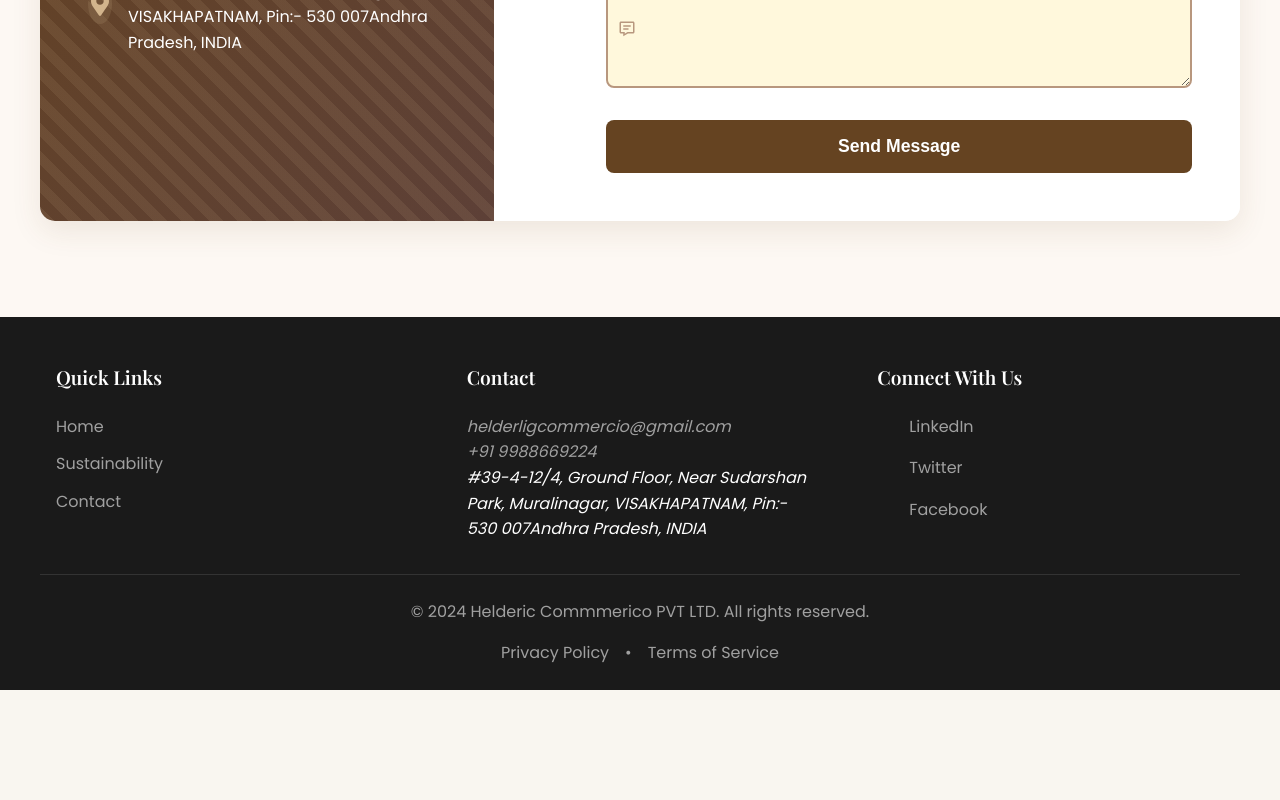
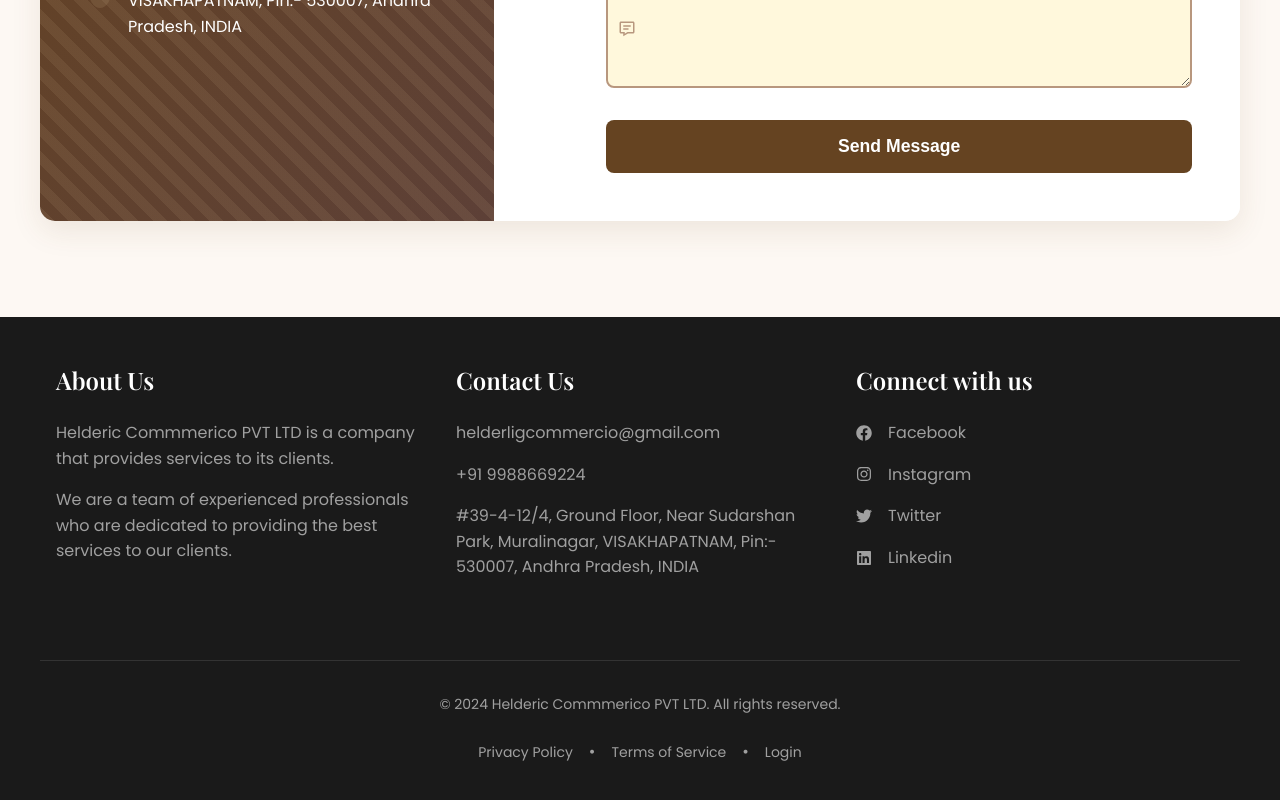
Before and after one commit to dinexh/Helderlig, a Next.js app in the folder my-app/: page / in a window 1280 px wide. Shown: the part 5938-6738 px from the top of the page. Before the commit the page ends 6628 px from the top, so only its background shows below. Built offline with nearby package versions, Linux system fonts and the light colour scheme; no server answers.

Commit message:
redo footer

```diff
--- a/my-app/src/app/components/footer/footer.css
+++ b/my-app/src/app/components/footer/footer.css
@@ -1,133 +1,134 @@
-.footer {
+.footer-component {
     background-color: #1a1a1a;
     color: #ffffff;
-    padding: 3rem 1rem 1.5rem;
+    width: 100%;
+    display: flex;
+    flex-direction: column;
+    justify-content: center;
+    align-items: center;
+    padding: 3rem 1rem;
+}
+/* --------------------------------------------------------footer top-------------------- */
+.footer-component-top {
+    width: 100%;
+    max-width: 75rem;
+    display: flex;
+    justify-content: space-between;
+    align-items: flex-start;
+    gap: 2rem;
+    padding: 0 1rem 2rem;
 }
 
-.footer-content {
-    max-width: 1200px;
-    margin: 0 auto;
-    display: grid;
-    grid-template-columns: repeat(auto-fit, minmax(250px, 1fr));
-    gap: 2rem;
-    padding-bottom: 2rem;
+.footer-component-top-one,
+.footer-component-top-two,
+.footer-component-top-three {
+    flex: 1;
+    min-width: 15rem;
 }
 
-.footer-section {
-    padding: 0 1rem;
-}
-
-.footer-heading {
-    color: #ffffff;
-    font-size: 1.2rem;
+.footer-component-top h2 {
+    font-size: 1.5rem;
     margin-bottom: 1.5rem;
     font-weight: 600;
-}
-
-.footer-nav {
-    display: flex;
-    flex-direction: column;
-    gap: 0.75rem;
-}
-
-.footer-link {
-    color: #a0a0a0;
-    text-decoration: none;
-    transition: color 0.2s ease;
-}
-
-.footer-link:hover {
     color: #ffffff;
 }
 
-.contact-info {
+.footer-component-top p {
+    color: #a0a0a0;
+    line-height: 1.6;
+    margin-bottom: 1rem;
+}
+
+.footer-component-top-three {
+    display: flex;
+    flex-direction: column;
+    align-items: flex-start;
+    width: 100%;
+}
+
+.footer-component-top-three h2 {
+    width: 100%;
+}
+
+.footer-component-top-three-icons {
     display: flex;
     flex-direction: column;
     gap: 1rem;
-    font-style: normal;
+    width: 100%;
 }
 
-.contact-item {
+.icon-group {
     display: flex;
     align-items: center;
-    gap: 0.5rem;
+    gap: 1rem;
     color: #a0a0a0;
+    cursor: pointer;
+    transition: color 0.2s ease;
+    width: 100%;
 }
 
-.contact-item i {
-    width: 20px;
+.icon-group:hover {
     color: #ffffff;
 }
-
-.social-links {
+/* --------------------------------------------------------footer bottom-------------------- */
+.footer-component-bottom {
+    width: 100%;
+    max-width: 75rem;
+    margin-top: 2rem;
+    border-top: 1px solid #333;
     display: flex;
     flex-direction: column;
+    align-items: center;
+    gap: 1.5rem;
+    padding: 2rem 1rem 0;
+}
+.footer-component-bottom p{
+    color: #a0a0a0;
+    font-size: 0.875rem;
+}
+.footer-component-bottom-nav{
+    display: flex;
+    flex-wrap: wrap;
+    justify-content: center;
+    align-items: center;
     gap: 1rem;
 }
-
-.social-link {
-    display: flex;
-    align-items: center;
-    gap: 0.75rem;
+.footer-component-bottom-nav a{
     color: #a0a0a0;
     text-decoration: none;
+    font-size: 0.875rem;
     transition: color 0.2s ease;
 }
-
-.social-link:hover {
+.footer-component-bottom-nav a:hover {
     color: #ffffff;
 }
-
-.social-link i {
-    width: 20px;
-    font-size: 1.2rem;
-}
-
-.footer-bottom {
-    max-width: 1200px;
-    margin: 0 auto;
-    padding-top: 1.5rem;
-    border-top: 1px solid #333;
-    text-align: center;
-}
-
-.copyright {
-    color: #a0a0a0;
-    margin-bottom: 1rem;
-}
-
-.legal-links {
-    display: flex;
-    justify-content: center;
-    gap: 1rem;
-    align-items: center;
-}
-
-.legal-link {
-    color: #a0a0a0;
-    text-decoration: none;
-    transition: color 0.2s ease;
-}
-
-.legal-link:hover {
-    color: #ffffff;
-}
-
 .separator {
     color: #a0a0a0;
 }
-
-@media (max-width: 768px) {
-    .footer-content {
-        grid-template-columns: 1fr;
+/* Responsive Design */
+@media (max-width: 48rem) {
+    .footer-component-top {
+        flex-direction: column;
+        align-items: center;
         text-align: center;
     }
 
-    .contact-item {
-        justify-content: center;
+    .footer-component-top-one,
+    .footer-component-top-two,
+    .footer-component-top-three {
+        width: 100%;
+        align-items: center;
     }
 
-    .social-links {
+    .footer-component-top-three,
+    .footer-component-top-three-icons,
+    .icon-group {
         align-items: center;
+        justify-content: center;
+        text-align: center;
+    }
+
+    .footer-component-bottom {
+        text-align: center;
     }
 }
--- a/my-app/src/app/components/footer/footer.tsx
+++ b/my-app/src/app/components/footer/footer.tsx
@@ -2,95 +2,55 @@
 import './footer.css';
 import React from 'react';
 import Link from 'next/link';
+import { FaFacebook, FaInstagram, FaTwitter, FaLinkedin } from 'react-icons/fa';
 import { contactInfo } from '@/app/data/contactInfo';
 
 const Footer = () => {
     const currentYear = new Date().getFullYear();
 
     return (
-        <footer className="footer">
-            <div className="footer-content">
-                {/* Primary Navigation */}
-                <div className="footer-section">
-                    <h4 className="footer-heading">Quick Links</h4>
-                    <nav className="footer-nav">
-                        <Link href="/" className="footer-link">Home</Link>
-                        <Link href="/UI/sustainability" className="footer-link">Sustainability</Link>
-                        <Link href="/UI/contact" className="footer-link">Contact</Link>
-                    </nav>
+        <footer className="footer-component">
+            <div className="footer-component-top">
+                <div className="footer-component-top-one">
+                    <h2>About Us</h2>
+                    <p>Helderic Commmerico PVT LTD is a company that provides services to its clients.</p>
+                    <p>We are a team of experienced professionals who are dedicated to providing the best services to our clients.</p>
                 </div>
-
-                {/* Contact Information */}
-                <div className="footer-section">
-                    <h4 className="footer-heading">Contact</h4>
-                    <address className="contact-info-footer">
-                        <div className="contact-item-footer">
-                            <i className="fas fa-envelope" aria-hidden="true"></i>
-                            <a href={`mailto:${contactInfo.email}`} className="footer-link">
-                                {contactInfo.email}
-                            </a>
+                <div className="footer-component-top-two">
+                    <h2>Contact Us</h2>
+                    <p>{contactInfo.email}</p>
+                    <p>{contactInfo.phone}</p>
+                    <p>{contactInfo.address}</p>
+                </div>
+                <div className="footer-component-top-three">
+                    <h2>Connect with us</h2>
+                    <div className="footer-component-top-three-icons">
+                        <div className="icon-group">
+                            <FaFacebook onClick={() => window.open('https://www.facebook.com/profile.php?id=100093181888184', '_blank')} /> <span>Facebook</span>
                         </div>
-                        <div className="contact-item-footer">
-                            <i className="fas fa-phone" aria-hidden="true"></i>
-                            <a href={`tel:${contactInfo.phone}`} className="footer-link">
-                                {contactInfo.phone}
-                            </a>
+                        <div className="icon-group">
+                            <FaInstagram onClick={() => window.open('https://www.instagram.com/helderic_commmerico/', '_blank')} /> <span>Instagram</span>
                         </div>
-                        <div className="contact-item-footer">
-                            <i className="fas fa-map-marker-alt" aria-hidden="true"></i>
-                            <span>{contactInfo.address}</span>
+                        <div className="icon-group">
+                            <FaTwitter onClick={() => window.open('https://x.com/helderic_commmerico', '_blank')} /> <span>Twitter</span>
                         </div>
-                    </address>
-                </div>
-
-                {/* Social Media */}
-                <div className="footer-section">
-                    <h4 className="footer-heading">Connect With Us</h4>
-                    <div className="social-links">
-                        <a
-                            href="https://linkedin.com"
-                            target="_blank"
-                            rel="noopener noreferrer"
-                            className="social-link"
-                            aria-label="Visit our LinkedIn page"
-                        >
-                            <i className="fab fa-linkedin" aria-hidden="true"></i>
-                            <span>LinkedIn</span>
-                        </a>
-                        <a
-                            href="https://twitter.com"
-                            target="_blank"
-                            rel="noopener noreferrer"
-                            className="social-link"
-                            aria-label="Visit our Twitter page"
-                        >
-                            <i className="fab fa-twitter" aria-hidden="true"></i>
-                            <span>Twitter</span>
-                        </a>
-                        <a
-                            href="https://facebook.com"
-                            target="_blank"
-                            rel="noopener noreferrer"
-                            className="social-link"
-                            aria-label="Visit our Facebook page"
-                        >
-                            <i className="fab fa-facebook" aria-hidden="true"></i>
-                            <span>Facebook</span>
-                        </a>
+                        <div className="icon-group">
+                            <FaLinkedin onClick={() => window.open('https://www.linkedin.com/company/helderic-commmerico-pvt-ltd/', '_blank')} /> <span>Linkedin</span>
+                        </div>
                     </div>
                 </div>
             </div>
-
-            {/* Legal Section */}
-            <div className="footer-bottom">
+            <div className="footer-component-bottom">
                 <p className="copyright">
                     &copy; {currentYear} Helderic Commmerico PVT LTD. All rights reserved.
                 </p>
-                <nav className="legal-links">
+                <div className="footer-component-bottom-nav">
                     <Link href="/privacy" className="legal-link">Privacy Policy</Link>
                     <span className="separator" aria-hidden="true">•</span>
                     <Link href="/terms" className="legal-link">Terms of Service</Link>
-                </nav>
+                    <span className="separator" aria-hidden="true">•</span>
+                    <Link href="/auth" className="legal-link">Login</Link>
+                </div>
             </div>
         </footer>
     );
--- a/my-app/src/app/data/contactInfo.ts
+++ b/my-app/src/app/data/contactInfo.ts
@@ -1,6 +1,6 @@
 export const contactInfo = {
   email: "helderligcommercio@gmail.com",
   phone: "+91 9988669224",
-  address: "#39-4-12/4, Ground Floor, Near Sudarshan Park, Muralinagar, VISAKHAPATNAM, Pin:- 530 007Andhra Pradesh, INDIA"
+  address: "#39-4-12/4, Ground Floor, Near Sudarshan Park, Muralinagar, VISAKHAPATNAM, Pin:- 530007, Andhra Pradesh, INDIA"
 
 };
```
Also changed, not shown: 2 other files (tests, documents, lock files or other folders).
